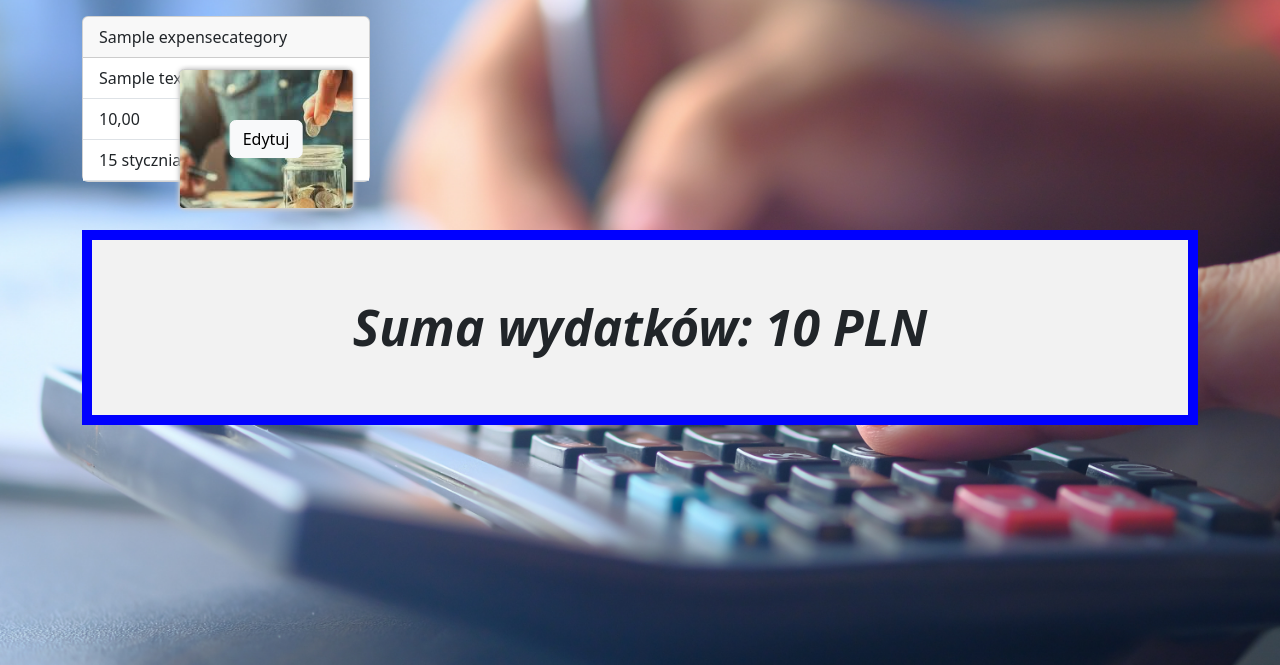
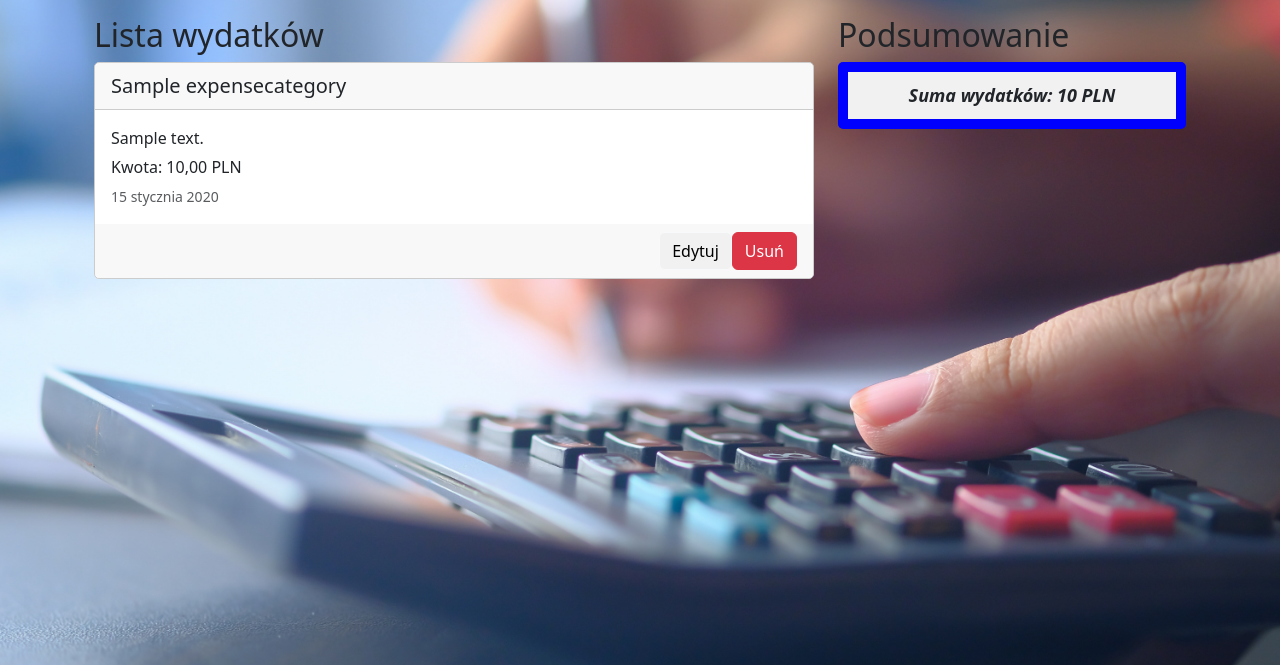
Before and after one commit to lukaszzych84/House_budget, a Django app: page /expense/ in a window 1280 px wide. Shown: the part 120-785 px from the top of the page. Run offline with Django 4.2, Linux system fonts and the light colour scheme; a user stored in the database is signed in; tables that the repository leaves empty hold one stand-in row (values such as "Sample post"); some libraries are stand-ins or nearby versions.

Commit message:
Add list of incomes and list of expense

```diff
--- a/budget/templates/budget/expense_list.html
+++ b/budget/templates/budget/expense_list.html
@@ -1,32 +1,67 @@
 {% extends 'base.html' %}
-{% load static %}
+
+{% block extra_head %}
+<style>
+  .card {
+    border: 1px solid #ccc;
+    border-radius: 5px;
+    margin-bottom: 20px;
+  }
+
+  .card-header {
+    font-size: 20px;
+  }
+
+  .card-text {
+    margin-bottom: 5px;
+  }
+
+  .btn-light {
+    background-color: #f1f1f1;
+  }
+
+  .btn-danger {
+    background-color: #dc3545;
+    color: #fff;
+  }
+
+  .total-expenses {
+    background-color: #f1f1f1;
+    padding: 10px;
+    border-radius: 5px;
+    margin-bottom: 20px;
+    font-size: 18px;
+  }
+</style>
+{% endblock %}
 
 {% block content %}
-{% for expense in expense_list %}
-    <div class="card" style="width: 18rem;">
-  <div class="card-header">
-    {{ expense.category.name }}
+<div class="container">
+  <div class="row">
+    <div class="col-md-8">
+      <h2>Lista wydatków</h2>
+      {% for expense in expense_list %}
+      <div class="card mb-3">
+        <div class="card-header">{{ expense.category.name }}</div>
+        <div class="card-body">
+          <p class="card-text">{{ expense.description }}</p>
+          <p class="card-text">Kwota: {{ expense.amount }} PLN</p>
+          <p class="card-text"><small class="text-muted">{{ expense.date }}</small></p>
+        </div>
+        <div class="card-footer d-flex justify-content-end">
+             {% csrf_token %}
+          <a href="{% url 'expense_edit' expense.pk %}" class="btn btn-light">Edytuj</a>
+          <a href="{% url 'expense_delete' expense.pk %}" class="btn btn-danger">Usuń</a>
+        </div>
+      </div>
+      {% empty %}
+      <p class="list-group-item">Brak wydatków do wyświetlenia.</p>
+      {% endfor %}
+    </div>
+    <div class="col-md-4">
+      <h2>Podsumowanie</h2>
+      <p class="total-expenses">Suma wydatków: {{ sum_of_expenses }} PLN</p>
+    </div>
   </div>
-  <ul class="list-group list-group-flush">
-    <li class="list-group-item">{{ expense.description }}</li>
-    <li class="list-group-item">{{ expense.amount }}</li>
-    <li class="list-group-item">{{ expense.date }}</li>
-     <form method="post" action="{% url 'expense_delete' expense.id %}">
-    {% csrf_token %}
-    <button type="submit" class="btn btn-danger">Usuń</button>
-</form>
-      <form method="post" action="{% url 'expense_edit' expense.pk %}">
-        {% csrf_token %}
-    <button type="submit" class="btn btn-light">Edytuj</button>
-</form>
-  </ul>
 </div>
-              <br></br>
-
-
-
-    {% endfor %}
-<p class="total-expenses">Suma wydatków: {{ sum_of_expenses }} PLN</p>
-
-
 {% endblock %}
--- a/static/style/main.css
+++ b/static/style/main.css
@@ -85,3 +85,29 @@
   background-color: rgba(255, 255, 255, 0.8);
   padding: 20px;
 }
+
+.card-footer {
+  display: flex;
+  justify-content: flex-end;
+  align-items: center;
+  border-top: none;
+}
+
+.card-footer form {
+  margin-left: 10px;
+}
+
+.add-button {
+  background-color: #007bff;
+  color: #fff;
+  border-radius: 0.25rem;
+  padding: 0.375rem 0.75rem;
+  font-size: 1rem;
+  line-height: 1.5;
+  border: none;
+  text-align: center;
+  text-decoration: none;
+  display: inline-block;
+  margin: 0;
+  cursor: pointer;
+}
```
Also changed, not shown: budget/templates/budget/income_list.html (+42 -9 lines).
